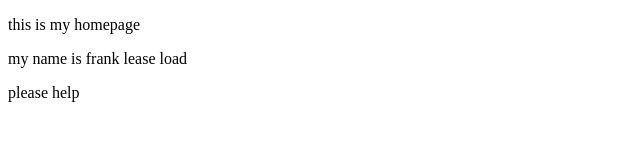
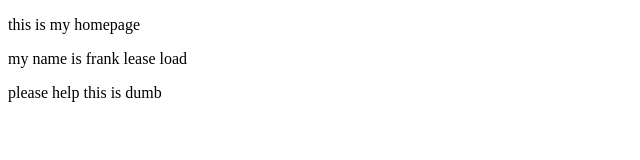
Before and after one commit to frankmriggio/frankmriggio.github.io, a plain HTML site: page index.html in a window 1280 px wide. Shown: the full height of the page, 0-640 px from the left. Drawn offline with Linux system fonts and the light colour scheme.

```diff
--- a/index.html
+++ b/index.html
@@ -14,7 +14,7 @@
         my name is frank lease load
     </p>
     <p>
-        please help
+        please help this is dumb
     </p>
 </body>
 </html>
```
